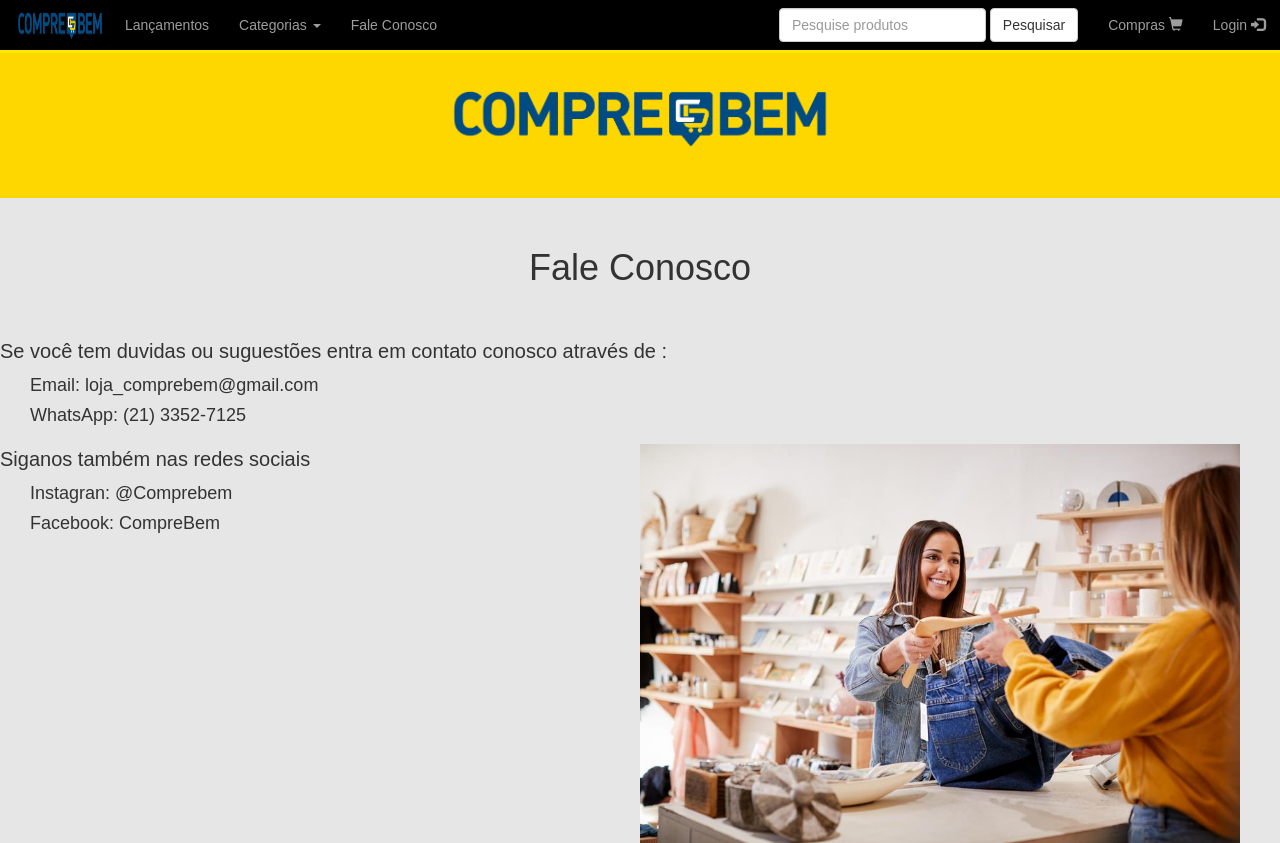
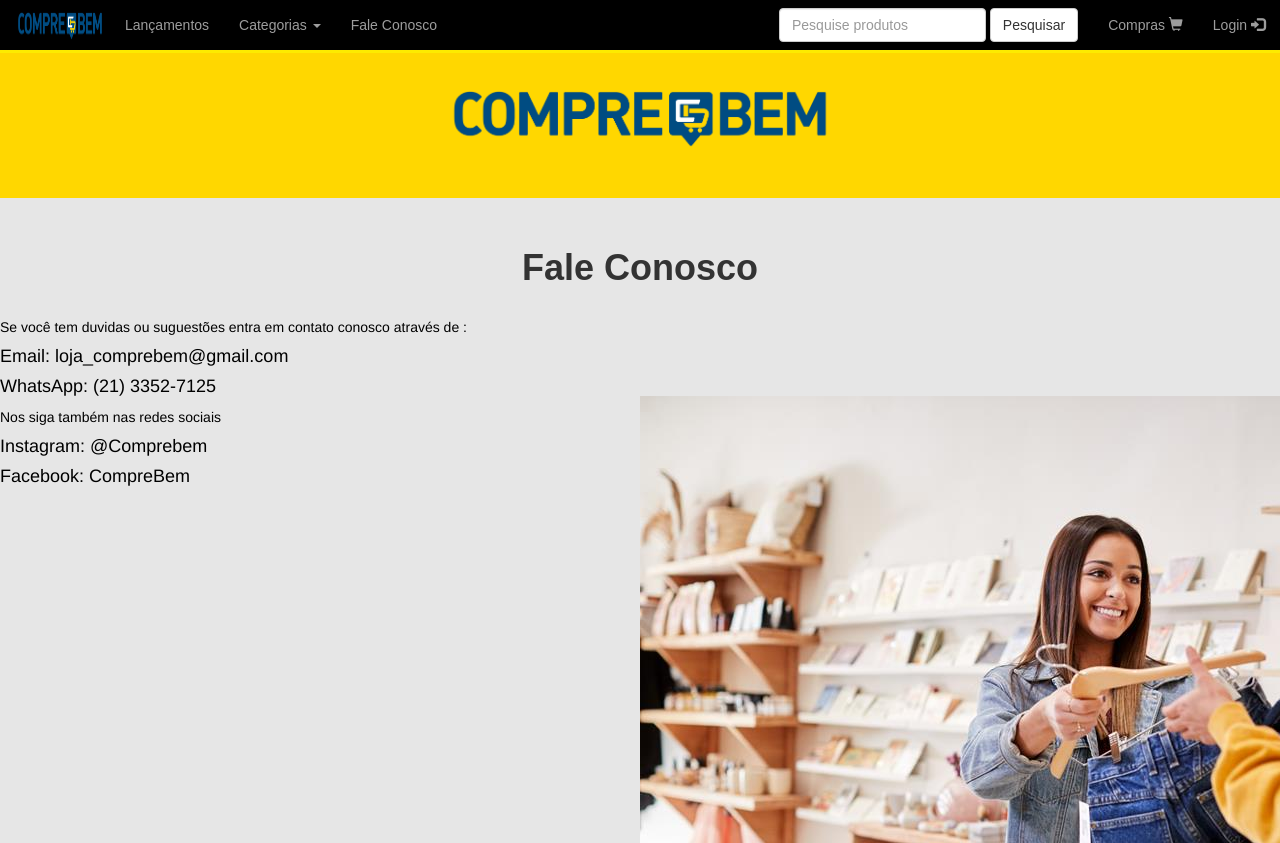
Before and after one commit to Brunavds/Comprebem, a PHP site: page /faleConosco.php in a window 1280 px wide; the page is wider, and only the part inside the window is pictured. Shown: the top 843 px of that part. Run offline with PHP 8.4, Linux system fonts and the light colour scheme; some libraries are stand-ins or nearby versions.

Commit message:
Fale conosco

```diff
--- a/lojacompre/faleConosco.php
+++ b/lojacompre/faleConosco.php
@@ -8,7 +8,6 @@
     <link rel="icon" href="./Logos/Logotipo Escuro.png">
     <!-- CSS -->
     <link rel="stylesheet" href="https://maxcdn.bootstrapcdn.com/bootstrap/3.3.7/css/bootstrap.min.css">
-	<link rel="stylesheet" href="fl.css">
     <!-- jQuery -->
     <script src="https://ajax.googleapis.com/ajax/libs/jquery/3.2.1/jquery.min.js"></script>
     <!-- JavaScript -->
@@ -25,22 +24,24 @@
 	<div >
 
 
-		<h1 class= "text">Fale Conosco</h1>
+		<h1 class= "text" style=
+		"text-align: center; margin-top: 50px; font-weight: bold  ;  ">
+		Fale Conosco</h1>
 
 
-		<div class="cont">
+		<div class="cont" style= "text-align: left; font-family: 'Franklin Gothic Medium', 'Arial Narrow', Arial, sans-serif; color: black; margin-top: 30px;">
 		<p>Se você tem duvidas ou suguestões entra em contato conosco através de :</p>
 		<h4 class = "text1">Email: loja_comprebem@gmail.com</h4>
 		<h4 class = "text1">WhatsApp: (21) 3352-7125 </h4>
 
 
-		<p class="p">Siganos também nas redes sociais</p>
+		<p class="p">Nos siga também nas redes sociais</p>
 
-		<h4 class = "text1">Instagran: @Comprebem </h4>
+		<h4 class = "text1">Instagram: @Comprebem </h4>
 		<h4 class = "text1"> Facebook: CompreBem </h4>
 		</div>
 
-		<div>
+		<div style= "box-align: right; margin-left: 50%; width: 600px; margin-bottom: 30px; margin-top: -100px;">
 			<img class="img"src="Produtos/agente.jpg" alt="agente">
 		</div>
 	</div>
```
